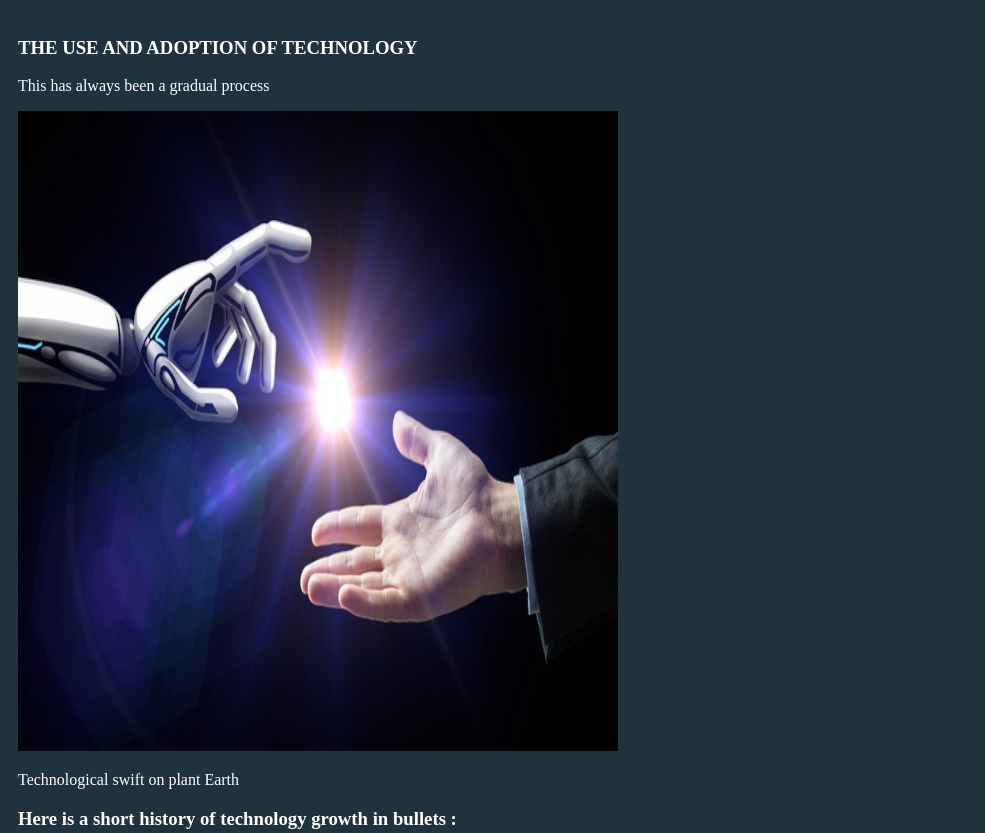
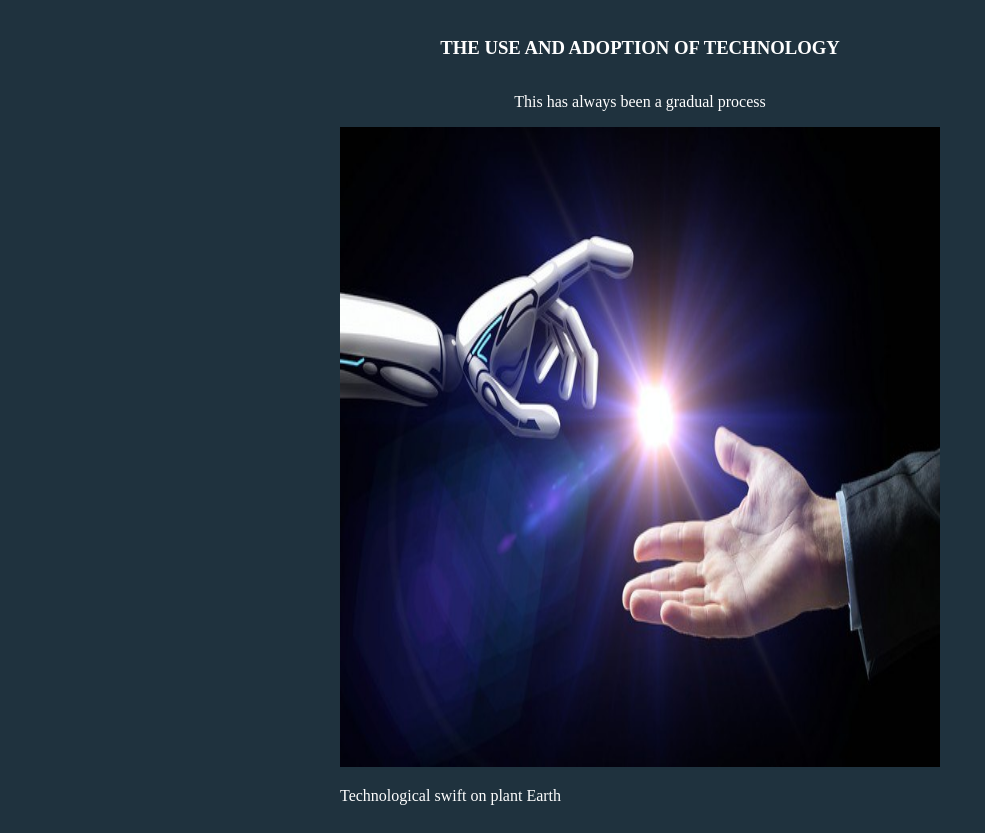
Before and after one commit to kakanyero/freecodecamp, a plain HTML site: page Tribute Page/index.html in a window 1280 px wide. Shown: the top 833 px of the page, without its empty margins (0-985 px from the left). Drawn offline with Linux system fonts and the light colour scheme.

Commit message:
Edited the css

```diff
--- a/Tribute Page/styles.css
+++ b/Tribute Page/styles.css
@@ -2,6 +2,11 @@ body{
     background-color:#1F323E;
     padding: 10px;
     color: white;
+    }
+#main{
+    display: flex;
+    flex-direction: column;
+    align-items: center;
 }
 #image{
     text-align: center;
@@ -12,7 +17,3 @@ body{
 a{
     color: rgb(248, 4, 4);
 }
-
-#main h3{
-    align-items: center;
-}
```
Also changed, not shown: Tribute Page/index.html (+2 -22 lines).
